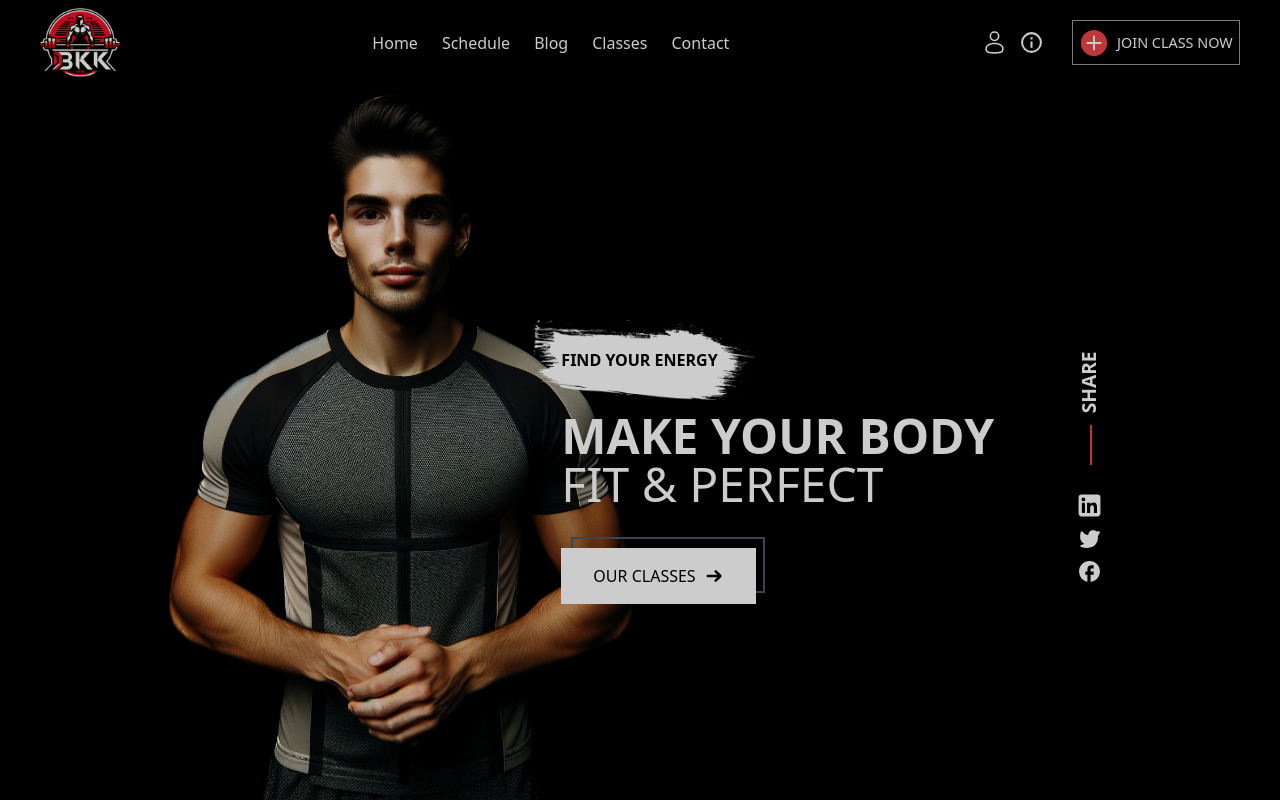
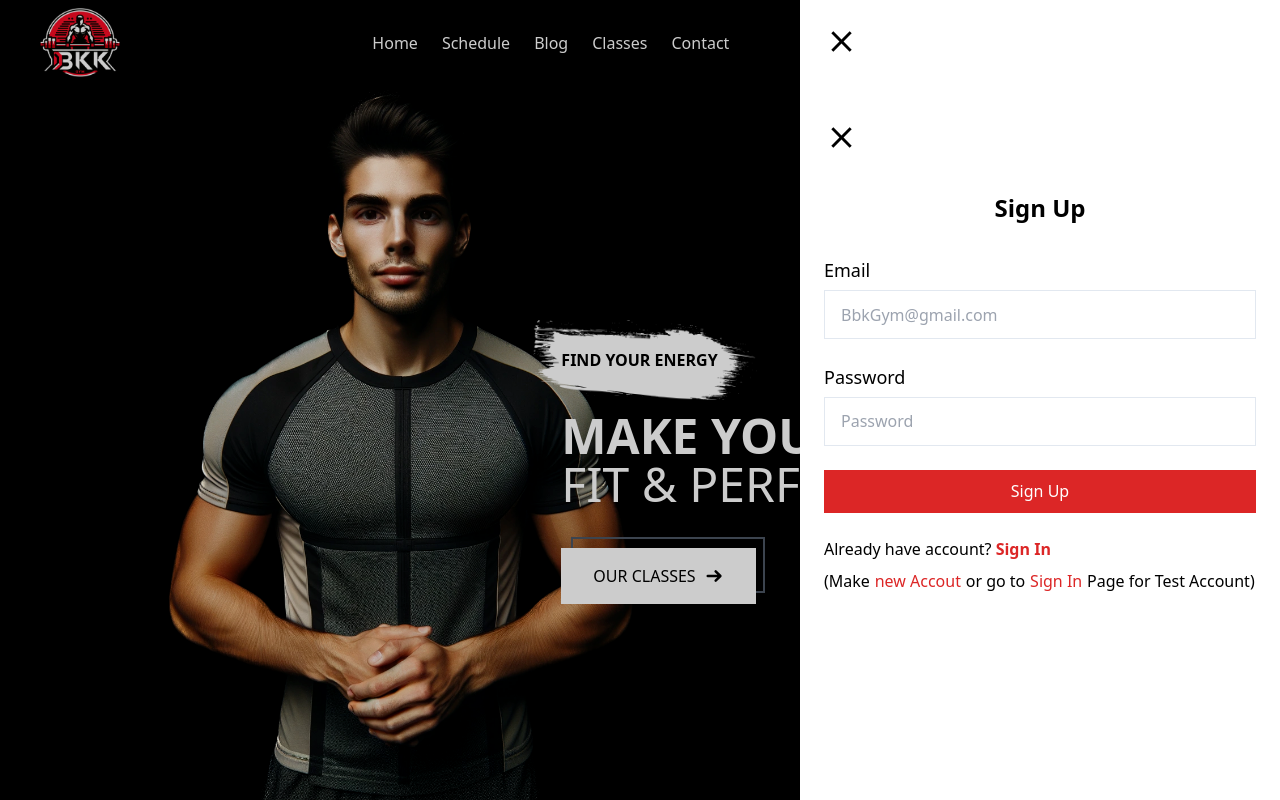
Before and after one commit to OnigiriKing/new-project, a React (Create React App) app: page / in a window 1280 px wide. Shown: the top 800 px of the page. Built offline with nearby package versions, Linux system fonts and the light colour scheme.

Commit message:
User comp update

```diff
--- a/src/components/headerComp/Header.jsx
+++ b/src/components/headerComp/Header.jsx
@@ -2,7 +2,6 @@ import { Link } from "react-router-dom";
 import logo from "utils/img/logo.png";
 import allSvg from "svg/allSvg";
 import React from "react";
-import Login from "./Header.Login/Login";
 import { useDispatch, useSelector } from "react-redux";
 import { setLogin } from "features/Redux/reducers/loginWindowSlice";
 
@@ -40,7 +39,6 @@ export default function Header() {
         ) : (
           ""
         )}
-        {/* <Login /> */}
         <div class="justify-between  common-wrapper items-center flex py-2">
           <Link to="/">
             <img src={logo} alt="logo" class="w-20" />
--- a/src/components/userComp/User.jsx
+++ b/src/components/userComp/User.jsx
@@ -1,9 +1,28 @@
+import Login from "./User.Login/Login";
+import allSvg from "svg/allSvg";
+import { useDispatch, useSelector } from "react-redux";
+import { setLogin } from "features/Redux/reducers/loginWindowSlice";
 
 
 export default function User() {
+  const dispatch = useDispatch();
+  const loginWindow = useSelector((state) => state.loginWindow);
+
   return (
-    <>
-
-    </>
+    <div
+      class={`w-[30rem] flex flex-col items-center absolute h-[100vh] bg-white duration-[.5s] ease-in-out z-[100] ${
+        loginWindow ? "right-0" : "right-[-100%]"
+      } `}
+    >
+      <div
+        class="cursor-pointer hover:text-red-600 duration-[.3s] ease-in-out text-black absolute left-[1.5rem] top-[1.5rem]"
+        onClick={() => dispatch(setLogin(false))}
+      >
+        {allSvg(35).close}
+      </div>
+      <div class=" pt-[6rem] text-black w-[90%]">
+        <Login />
+      </div>
+    </div>
   );
 }
```
Also changed, not shown: src/components/userComp/User.Login/Login.LoginFooter.jsx (renamed from src/components/headerComp/Header.Login/Login.LoginFooter.jsx), src/components/userComp/User.Login/Login.jsx (renamed from src/components/headerComp/Header.Login/Login.jsx).
